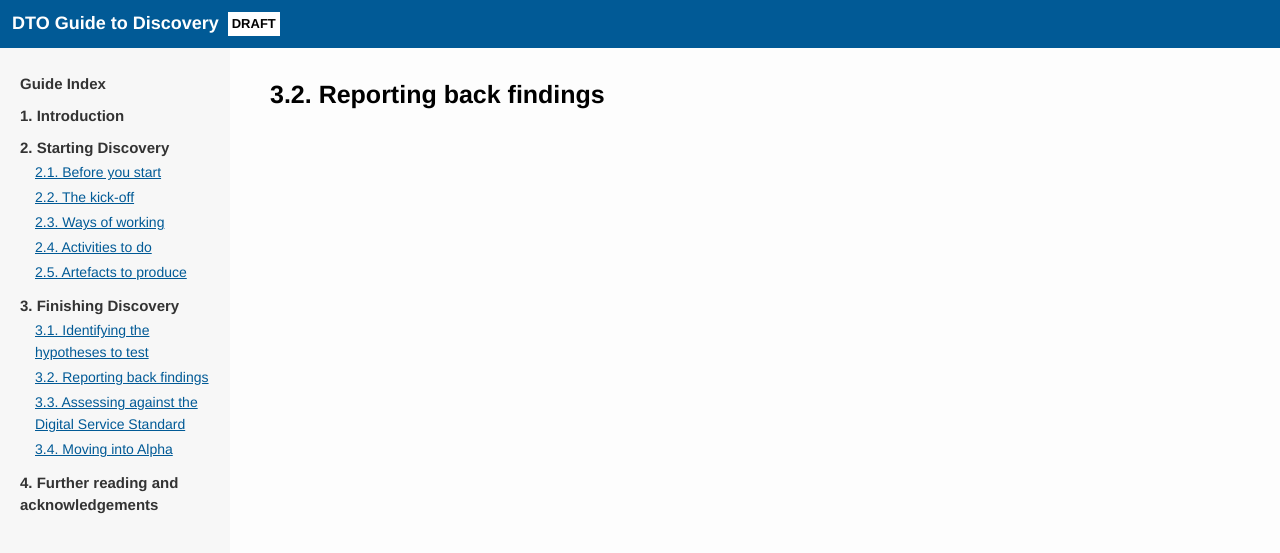
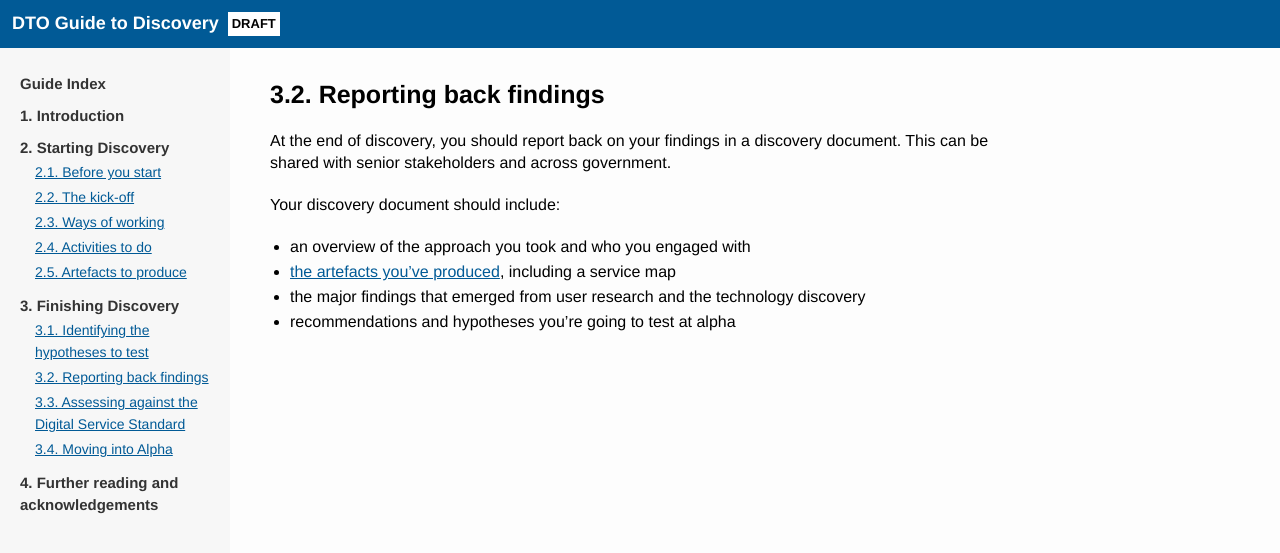
Before and after one commit to AusDTO/discovery-guide, a Jekyll site: the page built from 3-finishing-discovery/3-2-reporting-findings.md, in a window 1280 px wide. Shown: the top 553 px of the page. Built offline with Jekyll 4.4.1, drawn with Linux system fonts in a browser that asks for light colours.

Commit message:
Add content: "Reporting back findings"

```diff
--- a/3-finishing-discovery/3-2-reporting-findings.md
+++ b/3-finishing-discovery/3-2-reporting-findings.md
@@ -2,3 +2,12 @@
 layout: main
 title: '3.2. Reporting back findings'
 ---
+
+At the end of discovery, you should report back on your findings in a discovery document. This can be shared with senior stakeholders and across government.
+
+Your discovery document should include:
+
+- an overview of the approach you took and who you engaged with
+- [the artefacts you've produced]({{ site.baseurl }}/2-starting-discovery/2-5-artefacts.html), including a service map
+- the major findings that emerged from user research and the technology discovery
+- recommendations and hypotheses you're going to test at alpha
```
